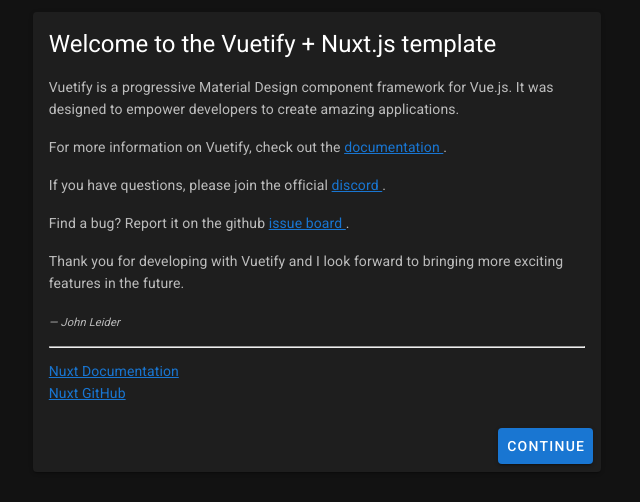
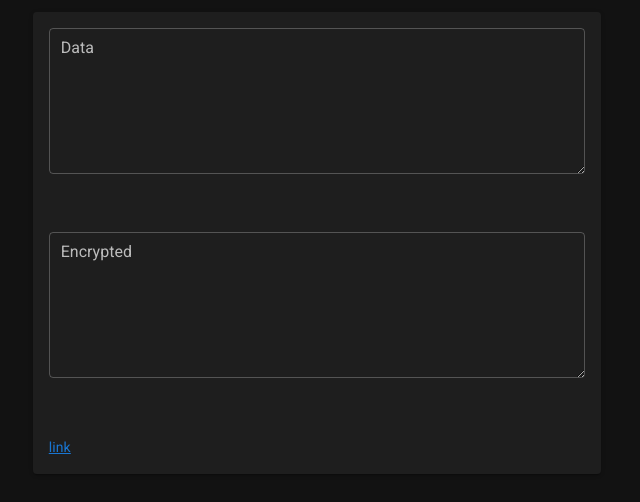
Before and after one commit to suzuki-navi/slsecrets, a Nuxt app: page / in a window 1280 px wide. Shown: the top 502 px of the page, without its empty margins (323-963 px from the left). Built offline with nearby package versions, Linux system fonts and the light colour scheme.

Commit message:
暗号化・復号処理

```diff
--- a/nuxt.config.js
+++ b/nuxt.config.js
@@ -28,7 +28,7 @@
 
   // Plugins to run before rendering page: https://go.nuxtjs.dev/config-plugins
   plugins: [
-    '@/plugins/common.js'
+    '@/plugins/common.js',
   ],
 
   // Auto import components: https://go.nuxtjs.dev/config-components
@@ -42,6 +42,7 @@
 
   // Modules: https://go.nuxtjs.dev/config-modules
   modules: [
+    'cookie-universal-nuxt',
   ],
 
   // Vuetify module configuration: https://go.nuxtjs.dev/config-vuetify
--- a/package.json
+++ b/package.json
@@ -9,6 +9,7 @@
     "generate": "nuxt generate"
   },
   "dependencies": {
+    "cookie-universal-nuxt": "^2.1.5",
     "core-js": "^3.19.3",
     "crypto-js": "^4.1.1",
     "nuxt": "^2.15.8",
--- a/pages/index.vue
+++ b/pages/index.vue
@@ -2,71 +2,29 @@
   <v-row justify="center" align="center">
     <v-col cols="12" sm="8" md="6">
       <v-card>
-        <v-card-title class="headline">
-          Welcome to the Vuetify + Nuxt.js template
-        </v-card-title>
         <v-card-text>
-          <p>Vuetify is a progressive Material Design component framework for Vue.js. It was designed to empower developers to create amazing applications.</p>
-          <p>
-            For more information on Vuetify, check out the <a
-              href="https://vuetifyjs.com"
-              target="_blank"
-              rel="noopener noreferrer"
-            >
-              documentation
-            </a>.
-          </p>
-          <p>
-            If you have questions, please join the official <a
-              href="https://chat.vuetifyjs.com/"
-              target="_blank"
-              rel="noopener noreferrer"
-              title="chat"
-            >
-              discord
-            </a>.
-          </p>
-          <p>
-            Find a bug? Report it on the github <a
-              href="https://github.com/vuetifyjs/vuetify/issues"
-              target="_blank"
-              rel="noopener noreferrer"
-              title="contribute"
-            >
-              issue board
-            </a>.
-          </p>
-          <p>Thank you for developing with Vuetify and I look forward to bringing more exciting features in the future.</p>
-          <div class="text-xs-right">
-            <em><small>&mdash; John Leider</small></em>
-          </div>
-          <hr class="my-3">
-          <a
-            href="https://nuxtjs.org/"
-            target="_blank"
-            rel="noopener noreferrer"
-          >
-            Nuxt Documentation
-          </a>
-          <br>
-          <a
-            href="https://github.com/nuxt/nuxt.js"
-            target="_blank"
-            rel="noopener noreferrer"
-          >
-            Nuxt GitHub
-          </a>
+          <v-textarea
+            label="Data"
+            ref="data2"
+            v-model="data2"
+            outlined
+            dense
+            @click="clickData"
+          ></v-textarea>
         </v-card-text>
-        <v-card-actions>
-          <v-spacer />
-          <v-btn
-            color="primary"
-            nuxt
-            to="/inspire"
-          >
-            Continue
-          </v-btn>
-        </v-card-actions>
+        <v-card-text>
+          <v-textarea
+            label="Encrypted"
+            ref="encrypted2"
+            v-model="encrypted2"
+            outlined
+            dense
+            @click="clickEncrypted"
+          ></v-textarea>
+        </v-card-text>
+        <v-card-text>
+          <a :href="'?q=' + encrypted">link</a>
+        </v-card-text>
       </v-card>
     </v-col>
   </v-row>
@@ -76,14 +34,47 @@
 import common from '@/plugins/common'
 
 export default {
+  data() {
+    return {
+      data: "",
+      encrypted: "",
+    };
+  },
+  computed: {
+    data2: {
+      get() {
+        return this.data;
+      },
+      set(value) {
+        this.data = value;
+        this.encrypted = common.encrypt(this.data, this.$cookies);
+      },
+    },
+    encrypted2: {
+      get() {
+        return this.encrypted;
+      },
+      set(value) {
+        this.encrypted = value;
+        this.data = common.decrypt(value, this.$cookies);
+      }
+    },
+  },
+  methods: {
+    clickData() {
+      this.$refs.data2.$el.querySelector("textarea").select();
+    },
+    clickEncrypted() {
+      this.$refs.encrypted2.$el.querySelector("textarea").select();
+    },
+  },
   created() {
     let q = this.$route.query.q;
     if (q == undefined) {
       q = "";
     }
-    console.log(q);
-    const result = common.sample(q);
-    console.log(result);
-  }
+    this.encrypted = q;
+    this.data = common.decrypt(q, this.$cookies);
+  },
 }
 </script>
--- a/plugins/common.js
+++ b/plugins/common.js
@@ -1,6 +1,27 @@
+import CryptoJS from 'crypto-js';
 
 export default {
-  sample(message) {
-    return message + message;
-  }
+  encrypt(data, cookies) {
+    //cookies.get("data_key_encrypted");
+    const data_key = "secret";
+    const encrypted = CryptoJS.AES.encrypt(data, data_key);
+    const encrypted_str = this.base64ToUrl(encrypted.toString());
+    return encrypted_str;
+  },
+  decrypt(encrypted, cookies) {
+    const data_key = "secret";
+    const encrypted2 = this.base64FromUrl(encrypted);
+    //const len = encrypted2.length;
+    const decrypted = CryptoJS.AES.decrypt(encrypted2, data_key);
+    return decrypted.toString(CryptoJS.enc.Utf8);
+  },
+  base64ToUrl(str) {
+    return this.replaceAll(this.replaceAll(this.replaceAll(str, "+", "-"), "/", "_"), "=", "");
+  },
+  base64FromUrl(str) {
+    return this.replaceAll(this.replaceAll(str, "-", "+"), "_", "/");
+  },
+  replaceAll(str, searchStr, replaceStr) {
+    return str.split(searchStr).join(replaceStr);
+  },
 }
```
Also changed, not shown: 1 other file (tests, documents, lock files or other folders).
